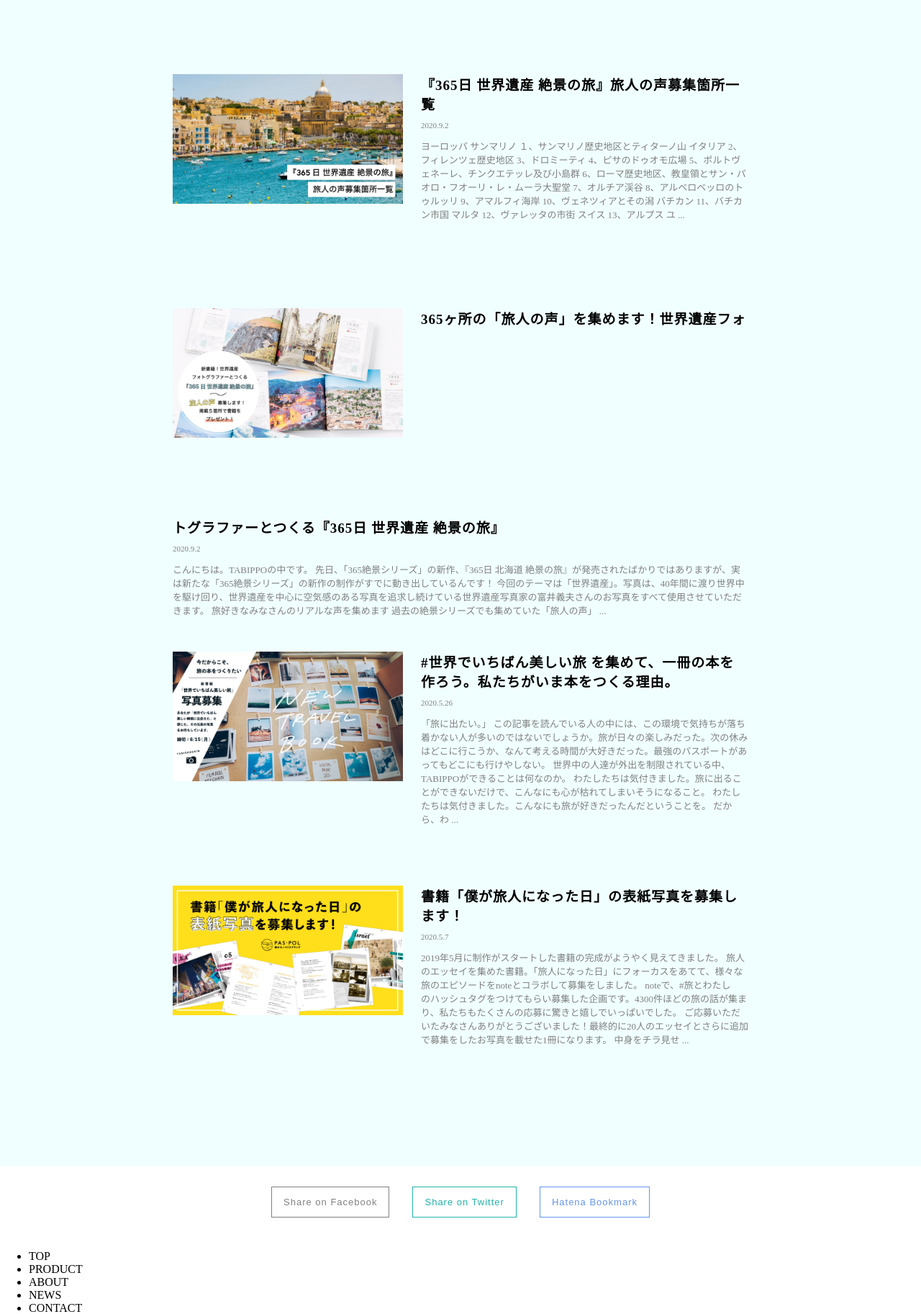
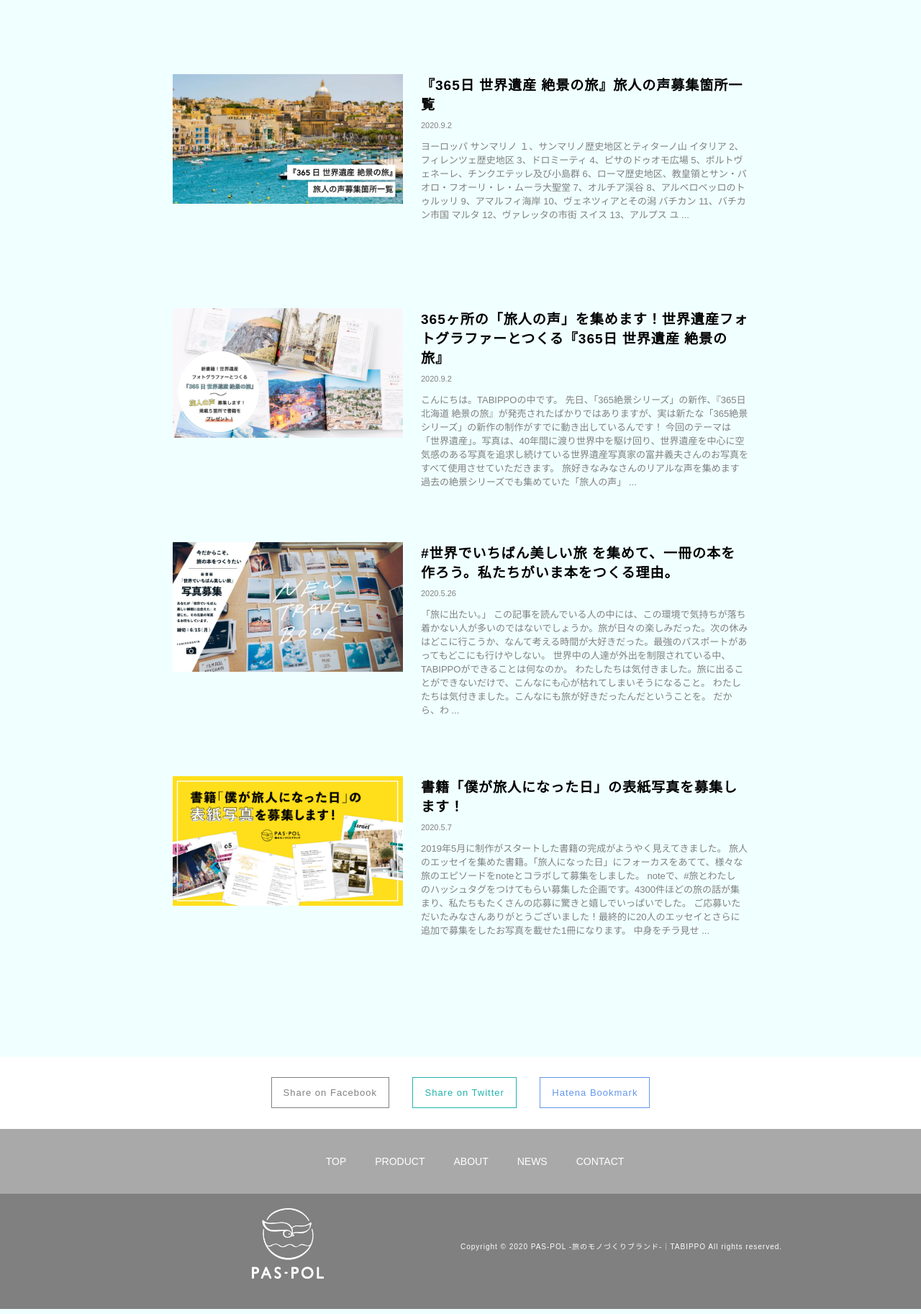
Before and after one commit to s19008/WebSite_Practice, a PHP site: page / in a window 1280 px wide. Shown: the part 3527-5352 px from the top of the page at 72% size. Run offline with PHP 8.4, Linux system fonts and the light colour scheme.

Commit message:
Copy Practice

```diff
--- a/Practice1/index.html
+++ b/Practice1/index.html
@@ -60,22 +60,34 @@
             </div>
             <div class="product-content">
                 <div class="contents">
-                    <a href="#"><img src="images/banner_thumb1.png" alt=""><p>365日 北海道 絶景 日めくりカレンダー</p></a>
+                    <a href="#"><img src="images/banner_thumb1.png" alt="">
+                        <p>365日 北海道 絶景 日めくりカレンダー</p>
+                    </a>
                 </div>
                 <div class="contents">
-                    <a href="#"><img src="images/thumb_gokkaido.png" alt=""> <p>365日 北海道 絶景の旅</p></a>
+                    <a href="#"><img src="images/thumb_gokkaido.png" alt="">
+                        <p>365日 北海道 絶景の旅</p>
+                    </a>
                 </div>
                 <div class="contents">
-                    <a href="#"><img src="images/thumb_fes.png" alt=""><p>The World<br>Festival Guide -<br>海外の音楽フェス完全ガイド -</p></a>
+                    <a href="#"><img src="images/thumb_fes.png" alt="">
+                        <p>The World<br>Festival Guide -<br>海外の音楽フェス完全ガイド -</p>
+                    </a>
                 </div>
                 <div class="contents">
-                    <a href="#"><img src="images/banner_サムネイル21.png" alt=""> <p>この世界で死ぬまでにしたいこと2000</p></a>
+                    <a href="#"><img src="images/banner_サムネイル21.png" alt="">
+                        <p>この世界で死ぬまでにしたいこと2000</p>
+                    </a>
                 </div>
                 <div class="contents">
-                    <a href="#"><img src="images/365日本カレンダー_サムネイル1.png" alt=""><p>365日 日本一周 絶景日めくりカレンダー</p></a>
+                    <a href="#"><img src="images/365日本カレンダー_サムネイル1.png" alt="">
+                        <p>365日 日本一周 絶景日めくりカレンダー</p>
+                    </a>
                 </div>
                 <div class="contents">
-                    <a href="#"><img src="images/passportnotebook-thumb11.png" alt=""><p>PASSPORT<br>NOTEBOOK<br>series</p></a>
+                    <a href="#"><img src="images/passportnotebook-thumb11.png" alt="">
+                        <p>PASSPORT<br>NOTEBOOK<br>series</p>
+                    </a>
                 </div>
             </div>
         </div>
@@ -94,7 +106,11 @@
                         <div class="news-txt">
                             <h2>新年を新たな気持で迎える！PAS-POLより、人気商品が詰まった「選べる」福袋の発売がスタート</h2>
                             <p class="date">2020.12.10</p>
-                            <p class="content-txt">今年は、いろんなことがあった1年でした。2021年は、もっと笑ってもっと楽しむ1年に。 世界の旅先に想いを馳せて、日本の魅力を再発見した2020年。旅ができることは当たり前じゃなかった。そんなことを気付かされた年になりました。 来年こそは、徐々に国内外を自由に行き来することができますように。 未来への予定を立てたり、絶景を眺めながらあこがれの場所や再訪したい場所をピックアップしたり。ワクワクした気持ちになって新たな気持で新年を迎えられるPAS-POLグッズを詰め込み、2種類の福袋をご用意いたしま ...</p>
+                            <p class="content-txt">今年は、いろんなことがあった1年でした。2021年は、もっと笑ってもっと楽しむ1年に。
+                                世界の旅先に想いを馳せて、日本の魅力を再発見した2020年。旅ができることは当たり前じゃなかった。そんなことを気付かされた年になりました。
+                                来年こそは、徐々に国内外を自由に行き来することができますように。
+                                未来への予定を立てたり、絶景を眺めながらあこがれの場所や再訪したい場所をピックアップしたり。ワクワクした気持ちになって新たな気持で新年を迎えられるPAS-POLグッズを詰め込み、2種類の福袋をご用意いたしま
+                                ...</p>
                         </div>
                     </a>
                 </div>
@@ -104,7 +120,10 @@
                         <div class="news-txt">
                             <h2>【10/7募集箇所更新】世界遺産フォトグラファーとつくる『365日世界遺産絶景の旅』。不足場所の「旅人の声」を募集中！</h2>
                             <p class="date">2020.10.2</p>
-                            <p class="content-txt">現在制作中の「世界遺産」だけを365箇所集めた書籍『365日世界遺産絶景の旅』に掲載する、旅人の声を9月末まで募集しておりました。 約100名の方からたくさんの感想コメントをいただき、365箇所分のうち、211箇所まで集まりました。ご応募いただいたみなさま、本当にありがとうございます…！ しかし、あと132箇所が残っている状態です…なんとか、365箇所まで近づけたく、募集期間を延長することにしました。（募集するのは不足場所のみとなります） この場所に行ったことがある！という方は、感想コメントをご ...</p>
+                            <p class="content-txt">現在制作中の「世界遺産」だけを365箇所集めた書籍『365日世界遺産絶景の旅』に掲載する、旅人の声を9月末まで募集しておりました。
+                                約100名の方からたくさんの感想コメントをいただき、365箇所分のうち、211箇所まで集まりました。ご応募いただいたみなさま、本当にありがとうございます…！
+                                しかし、あと132箇所が残っている状態です…なんとか、365箇所まで近づけたく、募集期間を延長することにしました。（募集するのは不足場所のみとなります）
+                                この場所に行ったことがある！という方は、感想コメントをご ...</p>
                         </div>
                     </a>
                 </div>
@@ -114,7 +133,9 @@
                         <div class="news-txt">
                             <h2>『365日 世界遺産 絶景の旅』旅人の声募集箇所一覧</h2>
                             <p class="date">2020.9.2</p>
-                            <p class="content-txt">ヨーロッパ サンマリノ １、サンマリノ歴史地区とティターノ山   イタリア 2、フィレンツェ歴史地区 3、ドロミーティ 4、ピサのドゥオモ広場 5、ポルトヴェネーレ、チンクエテッレ及び小島群 6、ローマ歴史地区、教皇領とサン・パオロ・フオーリ・レ・ムーラ大聖堂 7、オルチア渓谷 8、アルベロベッロのトゥルッリ 9、アマルフィ海岸 10、ヴェネツィアとその潟   バチカン 11、バチカン市国   マルタ 12、ヴァレッタの市街   スイス 13、アルプス ユ ...</p>
+                            <p class="content-txt">ヨーロッパ サンマリノ １、サンマリノ歴史地区とティターノ山 イタリア 2、フィレンツェ歴史地区 3、ドロミーティ 4、ピサのドゥオモ広場
+                                5、ポルトヴェネーレ、チンクエテッレ及び小島群 6、ローマ歴史地区、教皇領とサン・パオロ・フオーリ・レ・ムーラ大聖堂 7、オルチア渓谷 8、アルベロベッロのトゥルッリ
+                                9、アマルフィ海岸 10、ヴェネツィアとその潟 バチカン 11、バチカン市国 マルタ 12、ヴァレッタの市街 スイス 13、アルプス ユ ...</p>
                         </div>
                     </a>
                 </div>
@@ -124,7 +145,10 @@
                         <div class="news-txt">
                             <h2>365ヶ所の「旅人の声」を集めます！世界遺産フォトグラファーとつくる『365日 世界遺産 絶景の旅』</h2>
                             <p class="date">2020.9.2</p>
-                            <p class="content-txt">こんにちは。TABIPPOの中です。 先日、「365絶景シリーズ」の新作、『365日 北海道 絶景の旅』が発売されたばかりではありますが、実は新たな「365絶景シリーズ」の新作の制作がすでに動き出しているんです！ 今回のテーマは「世界遺産」。写真は、40年間に渡り世界中を駆け回り、世界遺産を中心に空気感のある写真を追求し続けている世界遺産写真家の富井義夫さんのお写真をすべて使用させていただきます。   旅好きなみなさんのリアルな声を集めます 過去の絶景シリーズでも集めていた「旅人の声」 ...</p>
+                            <p class="content-txt">こんにちは。TABIPPOの中です。 先日、「365絶景シリーズ」の新作、『365日 北海道
+                                絶景の旅』が発売されたばかりではありますが、実は新たな「365絶景シリーズ」の新作の制作がすでに動き出しているんです！
+                                今回のテーマは「世界遺産」。写真は、40年間に渡り世界中を駆け回り、世界遺産を中心に空気感のある写真を追求し続けている世界遺産写真家の富井義夫さんのお写真をすべて使用させていただきます。
+                                旅好きなみなさんのリアルな声を集めます 過去の絶景シリーズでも集めていた「旅人の声」 ...</p>
                         </div>
                     </a>
                 </div>
@@ -134,7 +158,10 @@
                         <div class="news-txt">
                             <h2>#世界でいちばん美しい旅 を集めて、一冊の本を作ろう。私たちがいま本をつくる理由。</h2>
                             <p class="date">2020.5.26</p>
-                            <p class="content-txt">「旅に出たい。」 この記事を読んでいる人の中には、この環境で気持ちが落ち着かない人が多いのではないでしょうか。旅が日々の楽しみだった。次の休みはどこに行こうか、なんて考える時間が大好きだった。最強のパスポートがあってもどこにも行けやしない。 世界中の人達が外出を制限されている中、TABIPPOができることは何なのか。 わたしたちは気付きました。旅に出ることができないだけで、こんなにも心が枯れてしまいそうになること。 わたしたちは気付きました。こんなにも旅が好きだったんだということを。 だから、わ ...</p>
+                            <p class="content-txt">「旅に出たい。」
+                                この記事を読んでいる人の中には、この環境で気持ちが落ち着かない人が多いのではないでしょうか。旅が日々の楽しみだった。次の休みはどこに行こうか、なんて考える時間が大好きだった。最強のパスポートがあってもどこにも行けやしない。
+                                世界中の人達が外出を制限されている中、TABIPPOができることは何なのか。 わたしたちは気付きました。旅に出ることができないだけで、こんなにも心が枯れてしまいそうになること。
+                                わたしたちは気付きました。こんなにも旅が好きだったんだということを。 だから、わ ...</p>
                         </div>
                     </a>
                 </div>
@@ -144,7 +171,10 @@
                         <div class="news-txt">
                             <h2>書籍「僕が旅人になった日」の表紙写真を募集します！</h2>
                             <p class="date">2020.5.7</p>
-                            <p class="content-txt">2019年5月に制作がスタートした書籍の完成がようやく見えてきました。 旅人のエッセイを集めた書籍。「旅人になった日」にフォーカスをあてて、様々な旅のエピソードをnoteとコラボして募集をしました。 noteで、#旅とわたし　のハッシュタグをつけてもらい募集した企画です。4300件ほどの旅の話が集まり、私たちもたくさんの応募に驚きと嬉しでいっぱいでした。 ご応募いただいたみなさんありがとうございました！最終的に20人のエッセイとさらに追加で募集をしたお写真を載せた1冊になります。 中身をチラ見せ ...</p>
+                            <p class="content-txt">2019年5月に制作がスタートした書籍の完成がようやく見えてきました。
+                                旅人のエッセイを集めた書籍。「旅人になった日」にフォーカスをあてて、様々な旅のエピソードをnoteとコラボして募集をしました。
+                                noteで、#旅とわたし　のハッシュタグをつけてもらい募集した企画です。4300件ほどの旅の話が集まり、私たちもたくさんの応募に驚きと嬉しでいっぱいでした。
+                                ご応募いただいたみなさんありがとうございました！最終的に20人のエッセイとさらに追加で募集をしたお写真を載せた1冊になります。 中身をチラ見せ ...</p>
                         </div>
                     </a>
                 </div>
@@ -160,15 +190,25 @@
         </div>
         <div class="footer-list">
             <ul>
-                <li>TOP</li>
-                <li>PRODUCT</li>
-                <li>ABOUT</li>
-                <li>NEWS</li>
-                <li>CONTACT</li>
+                <a href="#">
+                    <li>TOP</li>
+                </a>
+                <a href="#">
+                    <li>PRODUCT</li>
+                </a>
+                <a href="#">
+                    <li>ABOUT</li>
+                </a>
+                <a href="#">
+                    <li>NEWS</li>
+                </a>
+                <a href="#">
+                    <li>CONTACT</li>
+                </a>
             </ul>
         </div>
         <div class="footer-bottom">
-            <img class="footer-logo" src="" alt="">
+            <img class="footer-logo" src="images/siteLogo-small@2x.png">
             <p class="footer-txt">Copyright © 2020 PAS-POL -旅のモノづくりブランド-｜TABIPPO All rights reserved.</p>
         </div>
     </footer>
--- a/Practice1/style.css
+++ b/Practice1/style.css
@@ -2,7 +2,7 @@
     box-sizing: border-box;
 }
 body {
-    font-family:"游ゴシック", "ヒラギノ角ゴ ProN";
+    font-family:"游ゴシック", "ヒラギノ角ゴ ProN", sans-serif;
     margin:0;
     padding:0;
 }
@@ -251,3 +251,41 @@ a:hover .list-txt::after {
     color: white;
     background-color: cornflowerblue;
 }
+.footer-list {
+    background-color:darkgrey;
+    height: 90px;
+}
+.footer-list ul {
+    list-style: none;
+    font-size: 0;
+    text-align: center;
+}
+.footer-list a {
+    display: inline-block;
+    font-family: sans-serif;
+    font-size: 14px;
+    text-decoration: none;
+    color: white;
+    margin: 0 20px;
+    line-height: 90px;
+    transition: all 0.3s;
+}
+.footer-list a:hover {
+    opacity: 0.7;
+}
+.footer-bottom {
+    height: 160px;
+    background-color: gray;
+}
+.footer-logo {
+    width: 100px;
+    margin: 20px 0 0 350px;
+}
+.footer-txt {
+    color: white;
+    float: right;
+    font-size: 10px;
+    width: 50%;
+    letter-spacing: 1px;
+    padding-top: 55px;
+}
```
